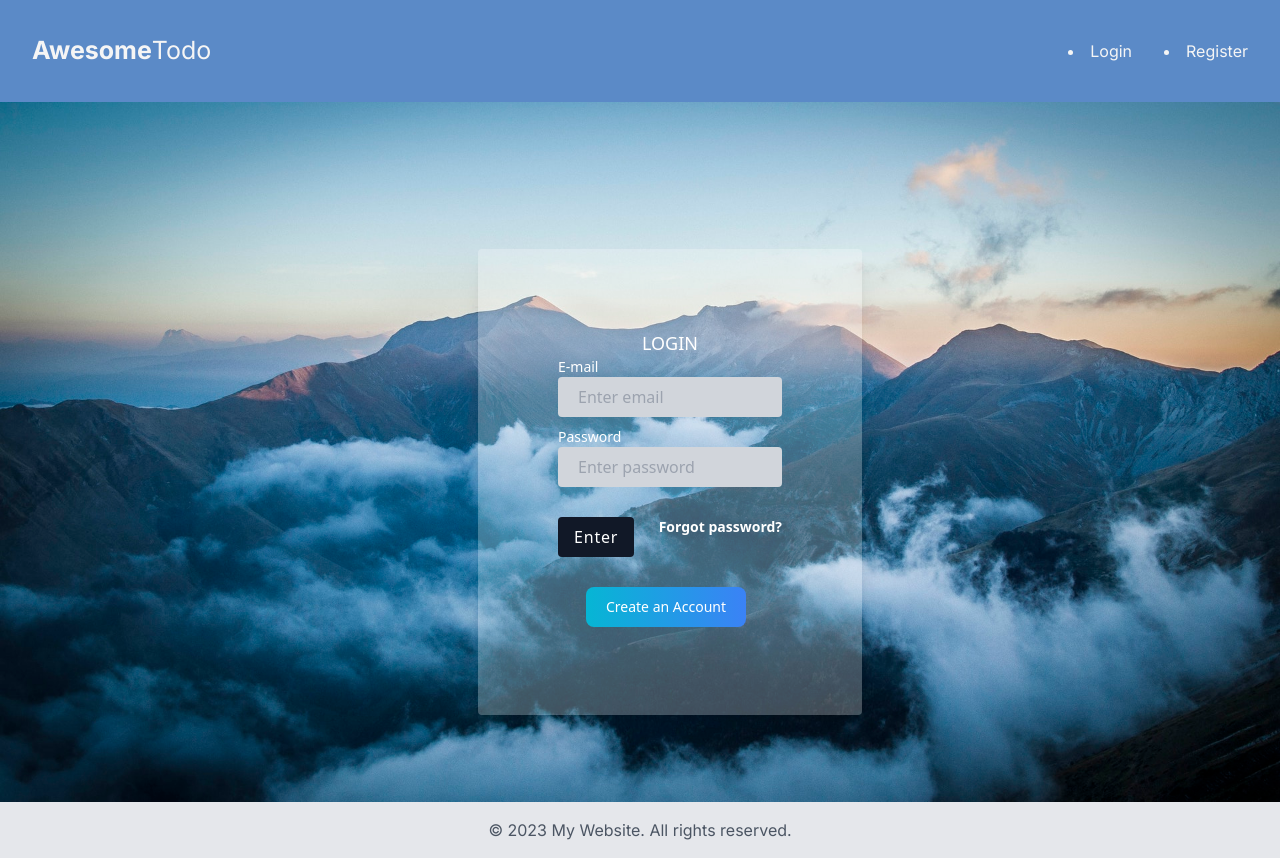
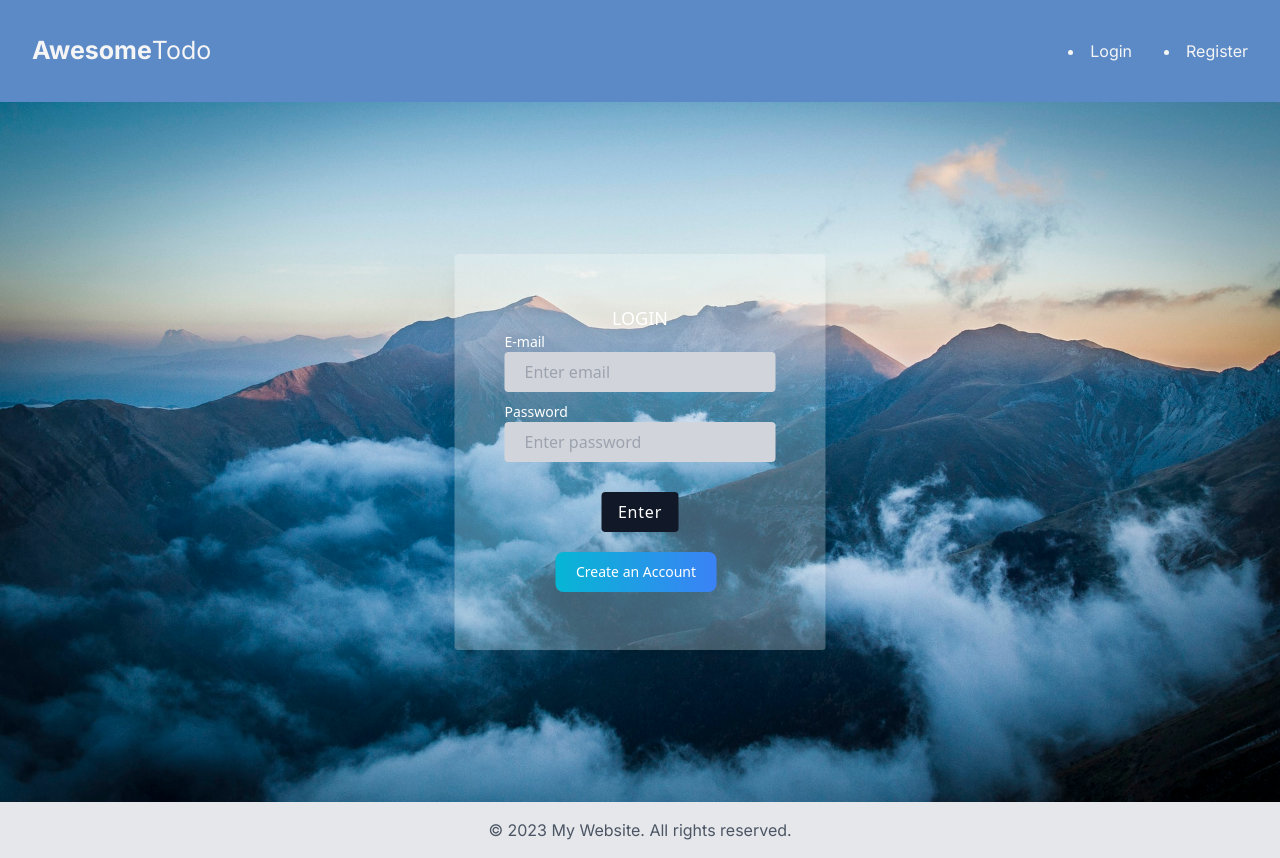
Before and after one commit to ericz02/Project3-Todo-App, a Next.js app: page /login in a window 1280 px wide. Built offline with nearby package versions, Linux system fonts and the light colour scheme.

Commit message:
makes Login component look prettier

```diff
--- a/components/Login.jsx
+++ b/components/Login.jsx
@@ -13,7 +13,7 @@ const Login = () => {
                     <div class="w-full max-w-lg">
                         <div class="leading-loose">
 
-                        <form class="absolute top-1/2 left-1/2 transform -translate-x-1/2 -translate-y-1/2 max-w-sm p-[80px] bg-white bg-opacity-25 rounded shadow-xl m-[30px]">
+                            <form class="absolute top-1/2 left-1/2 transform -translate-x-1/2 -translate-y-1/2 max-w-sm bg-white bg-opacity-25 rounded shadow-xl p-[50px]">
                                 <p class="text-white font-medium text-center text-lg font-bold">LOGIN</p>
                                 <div class="">
                                     <label class="block text-sm text-white" for="email">E-mail</label>
@@ -38,21 +38,16 @@ const Login = () => {
                                     />
                                 </div>
 
-                            <div class="mt-[30px] mb-[30px] flex justify-between">
+                                <div class="mt-[30px] flex justify-center">
                                     <button
                                         class="px-4 py-1 text-white font-light tracking-wider bg-gray-900 hover:bg-blue-800 rounded"
                                         type="submit">Enter
                                     </button>
 
-                                <a
-                                    class="inline-block right-0 align-baseline font-bold text-sm text-500 text-white hover:text-blue-400"
-                                    href="#">Forgot password?
-                                </a>
-
                                 </div>
 
                                 <Link href={"/register"}>
-                                <div class="text-center">
+                                    <div class="text-center mt-[20px] flex justify-center">
                                         <button
                                             class="text-white bg-gradient-to-r from-cyan-500 to-blue-500 hover:bg-gradient-to-bl
                                             focus:ring-4 focus:outline-none focus:ring-cyan-300 dark:focus:ring-cyan-800 font-medium
```
Lines whose indentation alone changed are shown as unchanged.
